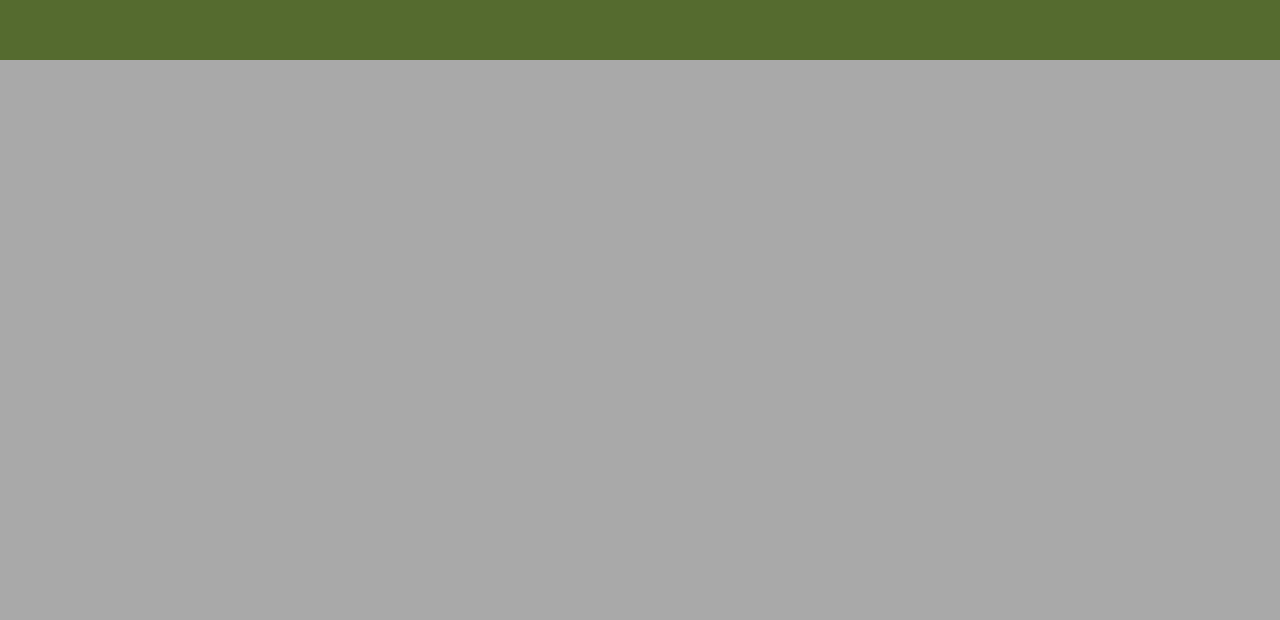
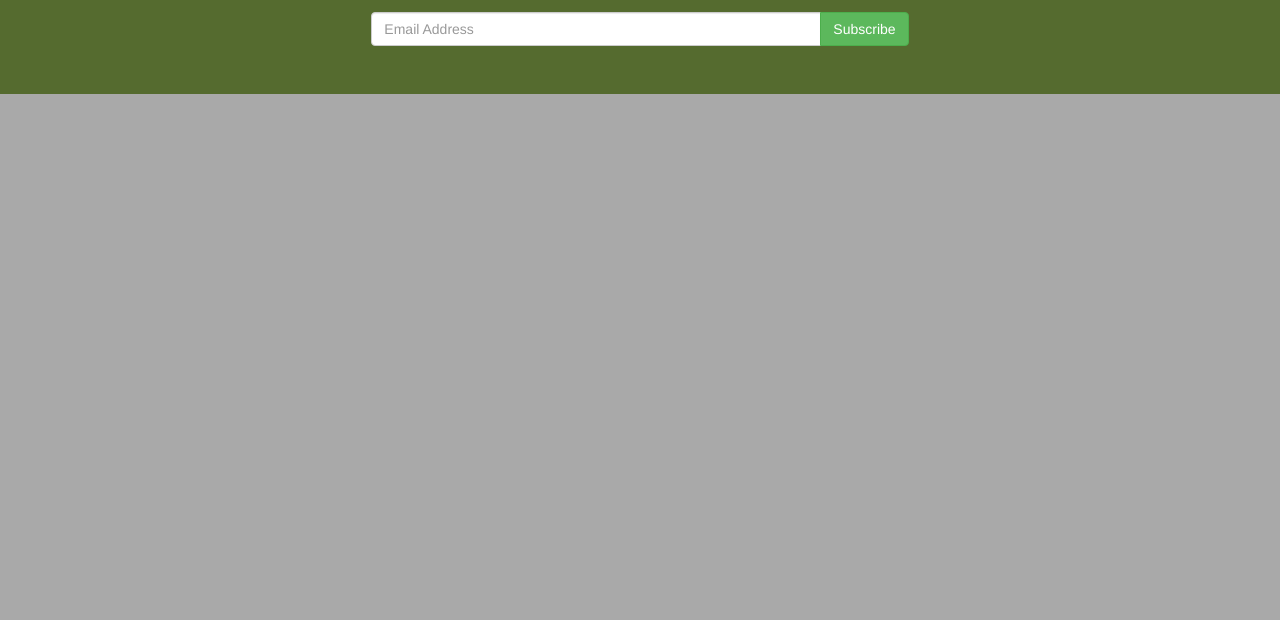
Before and after one commit to saad15/sample-divtag, a website: page index.html in a window 1280 px wide. Shown: the part 180-800 px from the top of the page. Drawn offline with nearby package versions, Linux system fonts and the light colour scheme.

Commit message:
Added form in jumbotrom

```diff
--- a/index.html
+++ b/index.html
@@ -12,7 +12,16 @@
         <div class="jumbotron text-center">
             <h1>DIVTAG SOLUTIONS</h1>
             <p>The future home to something amazing!</p>
+            <form class="form-inline">
+                    <div class="input-group">
+                      <input type="email" class="form-control" size="50" placeholder="Email Address" required>
+                      <div class="input-group-btn">
+                        <button type="button" class="btn btn-success">Subscribe</button>
+                      </div>
+                    </div>
+            </form>
         </div>
+
         <script src="index.js" ></script>
     </body>
 </html>
```
Also changed, not shown: style.css (line endings or trailing spaces).
